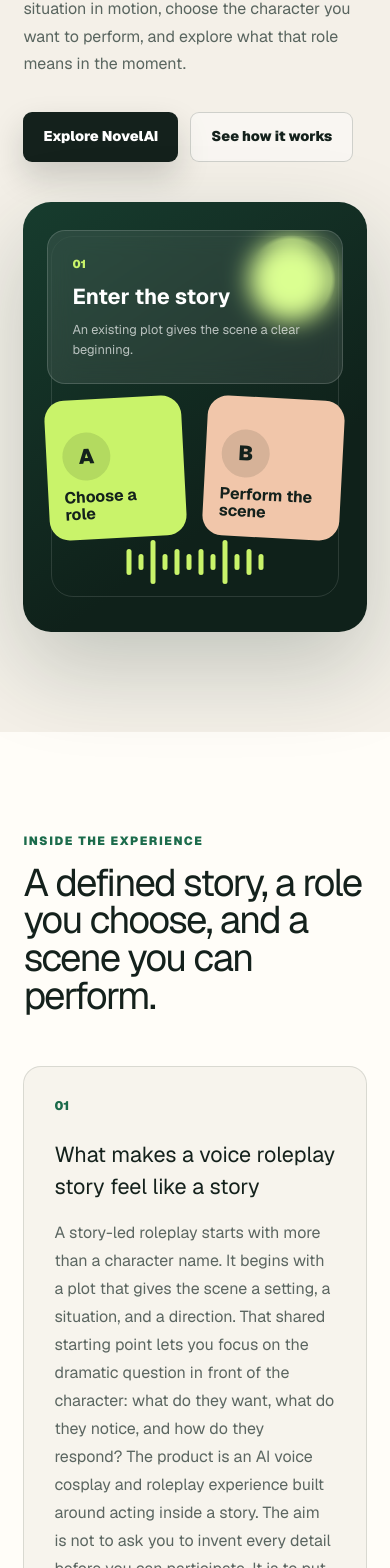
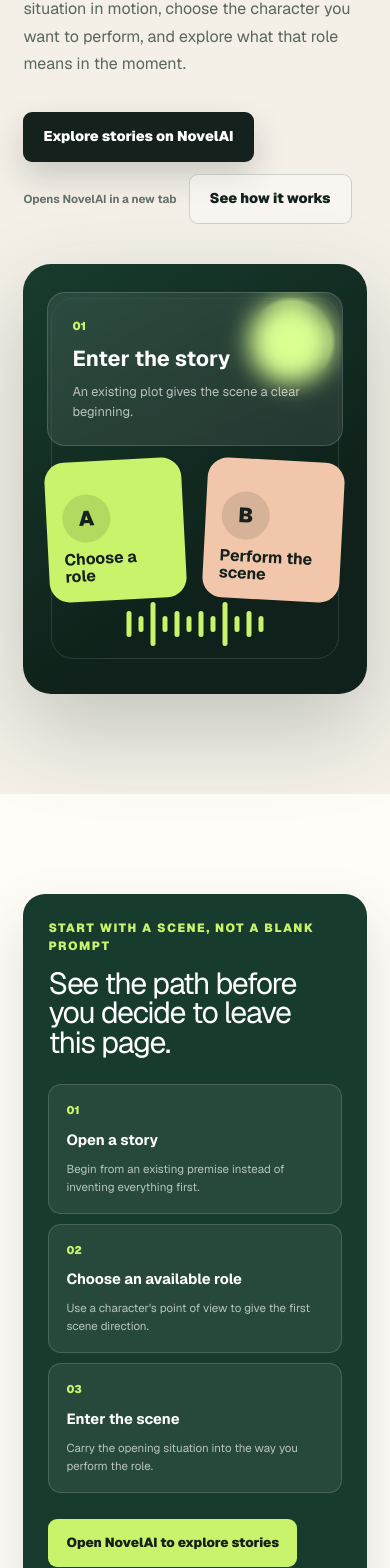
Before and after one commit to lium53492-rgb/seo, a Next.js app: page /ai-voice-roleplay-story in a window 390 px wide. Shown: the part 431-1999 px from the top of the page. Built offline with nearby package versions, Linux system fonts and the light colour scheme; no server answers.

Commit message:
fix(seo): repair CTAs and improve landing path

```diff
--- a/app/[slug]/page.module.css
+++ b/app/[slug]/page.module.css
@@ -9,6 +9,7 @@
 .hero h1 { max-width: 900px; margin: 0; font-size: clamp(3.6rem, 8vw, 8rem); line-height: .88; letter-spacing: -.065em; }
 .lede { max-width: 730px; margin: 30px 0 0; color: #59655f; font-size: clamp(1rem, 1.6vw, 1.28rem); line-height: 1.72; white-space: pre-line; }
 .actions { display: flex; flex-wrap: wrap; gap: 12px; margin-top: 34px; }
+.ctaNote { align-self: center; color: #65716a; font-size: .72rem; font-weight: 700; }
 .primaryAction, .secondaryAction { min-height: 50px; display: inline-flex; align-items: center; justify-content: center; padding: 0 20px; border-radius: 9px; font-size: .88rem; font-weight: 850; text-decoration: none; }
 .primaryAction { background: #14211c; color: #fff; box-shadow: 0 15px 32px rgba(20,33,28,.18); }
 .primaryAction:hover { background: #1b6b4b; }
@@ -29,6 +30,15 @@
 .voiceLine i:nth-child(3n) { height: 44px; }
 .voiceLine i:nth-child(2n) { height: 16px; }
 .body { padding: 100px clamp(20px, 6vw, 92px); background: #fffdf8; }
+.startPanel { display: grid; grid-template-columns: minmax(220px, .85fr) minmax(0, 1.2fr); gap: 26px; margin: 0 0 86px; padding: clamp(25px, 4vw, 48px); border-radius: 22px; background: #173c2e; color: #fff; box-shadow: 0 24px 55px rgba(18,47,35,.15); }
+.startPanel .eyebrow { color: #c9f36a; }
+.startPanel h2 { margin: 0; font-size: clamp(1.9rem, 3.6vw, 3.7rem); line-height: .98; letter-spacing: -.045em; }
+.startPanel ol { display: grid; grid-template-columns: repeat(3, minmax(0, 1fr)); gap: 10px; margin: 0; padding: 0; list-style: none; }
+.startPanel li { min-height: 172px; padding: 17px; border: 1px solid rgba(255,255,255,.15); border-radius: 13px; background: rgba(255,255,255,.07); }
+.startPanel li span { display: block; color: #c9f36a; font-size: .7rem; font-weight: 900; }
+.startPanel li strong { display: block; margin-top: 26px; font-size: .92rem; }
+.startPanel li p { margin: 9px 0 0; color: rgba(255,255,255,.67); font-size: .72rem; line-height: 1.55; }
+.panelAction { width: fit-content; min-height: 48px; grid-column: 1 / -1; display: inline-flex; align-items: center; justify-content: center; padding: 0 18px; border-radius: 9px; background: #c9f36a; color: #14211c; font-size: .82rem; font-weight: 900; text-decoration: none; }
 .sectionIntro { max-width: 900px; }
 .sectionIntro h2, .faq h2, .finalCta h2 { margin: 0; font-size: clamp(2.4rem, 5vw, 5rem); line-height: .98; letter-spacing: -.045em; }
 .sectionGrid { display: grid; grid-template-columns: repeat(2, minmax(0, 1fr)); gap: 16px; margin-top: 52px; }
@@ -49,6 +59,7 @@
 
 @media (max-width: 900px) {
   .hero, .faq { grid-template-columns: 1fr; }
+  .startPanel { grid-template-columns: 1fr; }
   .hero { padding-top: 56px; }
   .stage { min-height: 500px; }
 }
@@ -62,5 +73,8 @@
   .roleOne { left: 24px; }
   .roleTwo { right: 24px; }
   .sectionGrid { grid-template-columns: 1fr; }
+  .startPanel ol { grid-template-columns: 1fr; }
+  .startPanel li { min-height: auto; }
+  .startPanel li strong { margin-top: 10px; }
   .sectionCard { grid-template-columns: 1fr; }
 }
--- a/app/[slug]/page.tsx
+++ b/app/[slug]/page.tsx
@@ -84,8 +84,9 @@
               className={styles.primaryAction}
               sourceSlug={page.slug}
             >
-              Explore NovelAI
+              Explore stories on NovelAI
             </TrackedNovelAiHomeLink>
+            <span className={styles.ctaNote}>Opens NovelAI in a new tab</span>
             <a className={styles.secondaryAction} href="#how-it-works">
               See how it works
             </a>
@@ -107,6 +108,20 @@
       </header>
 
       <section className={styles.body} id="how-it-works">
+        <div className={styles.startPanel}>
+          <div>
+            <p className={styles.eyebrow}>Start with a scene, not a blank prompt</p>
+            <h2>See the path before you decide to leave this page.</h2>
+          </div>
+          <ol>
+            <li><span>01</span><strong>Open a story</strong><p>Begin from an existing premise instead of inventing everything first.</p></li>
+            <li><span>02</span><strong>Choose an available role</strong><p>Use a character&apos;s point of view to give the first scene direction.</p></li>
+            <li><span>03</span><strong>Enter the scene</strong><p>Carry the opening situation into the way you perform the role.</p></li>
+          </ol>
+          <TrackedNovelAiHomeLink className={styles.panelAction} sourceSlug={page.slug}>
+            Open NovelAI to explore stories
+          </TrackedNovelAiHomeLink>
+        </div>
         <div className={styles.sectionIntro}>
           <p className={styles.eyebrow}>Inside the experience</p>
           <h2>A defined story, a role you choose, and a scene you can perform.</h2>
@@ -149,7 +164,7 @@
           className={styles.primaryAction}
           sourceSlug={page.slug}
         >
-          Visit NovelAI
+          Explore stories on NovelAI
         </TrackedNovelAiHomeLink>
       </footer>
     </main>
--- a/app/components/TrackedNovelAiHomeLink.tsx
+++ b/app/components/TrackedNovelAiHomeLink.tsx
@@ -6,6 +6,7 @@
   children: React.ReactNode;
   className?: string;
   sourceSlug: string;
+  location?: "homepage" | "seo_page";
 };
 
 const href = "https://www.novelai.ai/zh-CN/";
@@ -14,15 +15,18 @@
   children,
   className,
   sourceSlug,
+  location = "seo_page",
 }: TrackedNovelAiHomeLinkProps) {
   return (
     <a
       className={className}
       href={href}
+      target="_blank"
+      rel="noopener noreferrer"
       onClick={() => {
         track("novelai_home_click", {
           destination: "novelai_home",
-          location: "seo_page",
+          location,
           sourceSlug,
         });
       }}
--- a/app/components/TrackedStoryLink.tsx
+++ b/app/components/TrackedStoryLink.tsx
@@ -9,7 +9,7 @@
   sourceSlug?: string;
 };
 
-const href = "/go/story/2000s-marriage-life-simulator";
+const href = "https://www.novelai.ai/zh-CN/";
 
 export function TrackedStoryLink({
   children,
@@ -21,10 +21,12 @@
     <a
       className={className}
       href={href}
+      target="_blank"
+      rel="noopener noreferrer"
       onClick={() => {
-        track("story_play_click", {
+        track("novelai_home_click", {
           story: "2000s Marriage Life Simulator",
-          slug: "2000s-marriage-life-simulator",
+          destination: "novelai_home",
           location,
           sourceSlug: sourceSlug ?? "homepage",
         });
--- a/app/go/story/2000s-marriage-life-simulator/route.ts
+++ b/app/go/story/2000s-marriage-life-simulator/route.ts
@@ -1,7 +1,6 @@
 import { redirect } from "next/navigation";
 
-const storyUrl =
-  "https://www.novelai.ai/story/9b61e7e9-772c-44ad-b318-5f76db9c993a/episode/bd7eaf4e-a4d7-411f-a71b-f2fb4216b410?progression=guided&scenarioId=scenario-1&preventRepeatChoices=1";
+const storyUrl = "https://www.novelai.ai/zh-CN/";
 
 export function GET(request: Request) {
   console.log(
--- a/app/page.tsx
+++ b/app/page.tsx
@@ -1,6 +1,6 @@
 import type { Metadata } from "next";
 import { FAQJsonLd } from "next-seo";
-import { TrackedStoryLink } from "./components/TrackedStoryLink";
+import { TrackedNovelAiHomeLink } from "./components/TrackedNovelAiHomeLink";
 import { listPublishedPages } from "@/lib/seo/page-store";
 
 const pageTitle = "2000s Marriage Life Simulator";
@@ -55,9 +55,9 @@
             quiet marriage story unfolds around you.
           </p>
           <div className="actions">
-            <TrackedStoryLink className="primaryAction" location="hero">
-              Play This Story
-            </TrackedStoryLink>
+            <TrackedNovelAiHomeLink className="primaryAction" location="homepage" sourceSlug="homepage">
+              Explore stories on NovelAI
+            </TrackedNovelAiHomeLink>
             <a className="secondaryAction" href="#story-preview">
               Read Preview
             </a>
@@ -174,9 +174,9 @@
           Open the story on NovelAI and begin with guided choices that move the
           relationship forward.
         </p>
-        <TrackedStoryLink className="primaryAction" location="final_cta">
-          Play on NovelAI
-        </TrackedStoryLink>
+        <TrackedNovelAiHomeLink className="primaryAction" location="homepage" sourceSlug="homepage">
+          Explore on NovelAI
+        </TrackedNovelAiHomeLink>
       </section>
     </main>
   );
```
Also changed, not shown: 1 other file (tests, documents, lock files or other folders).
